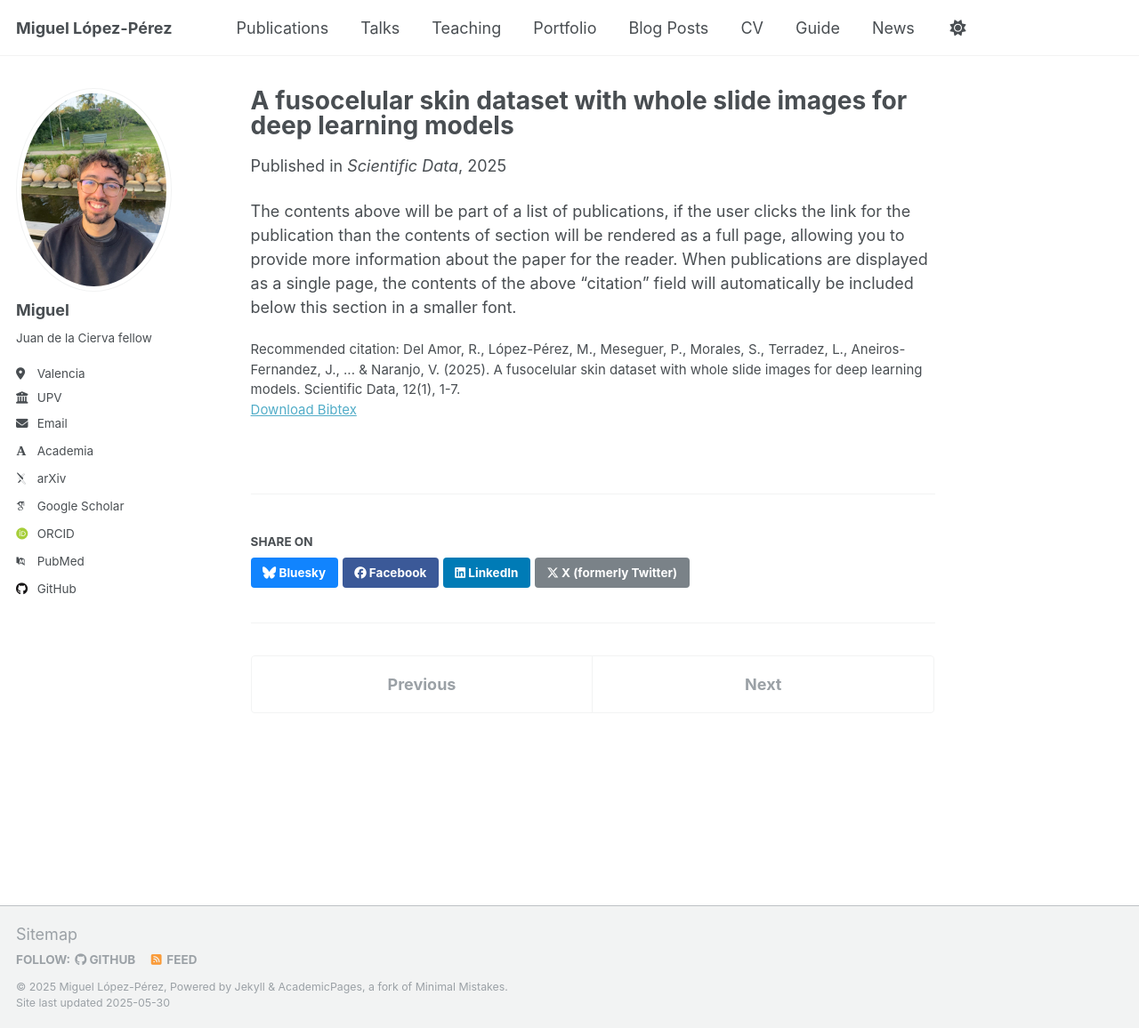
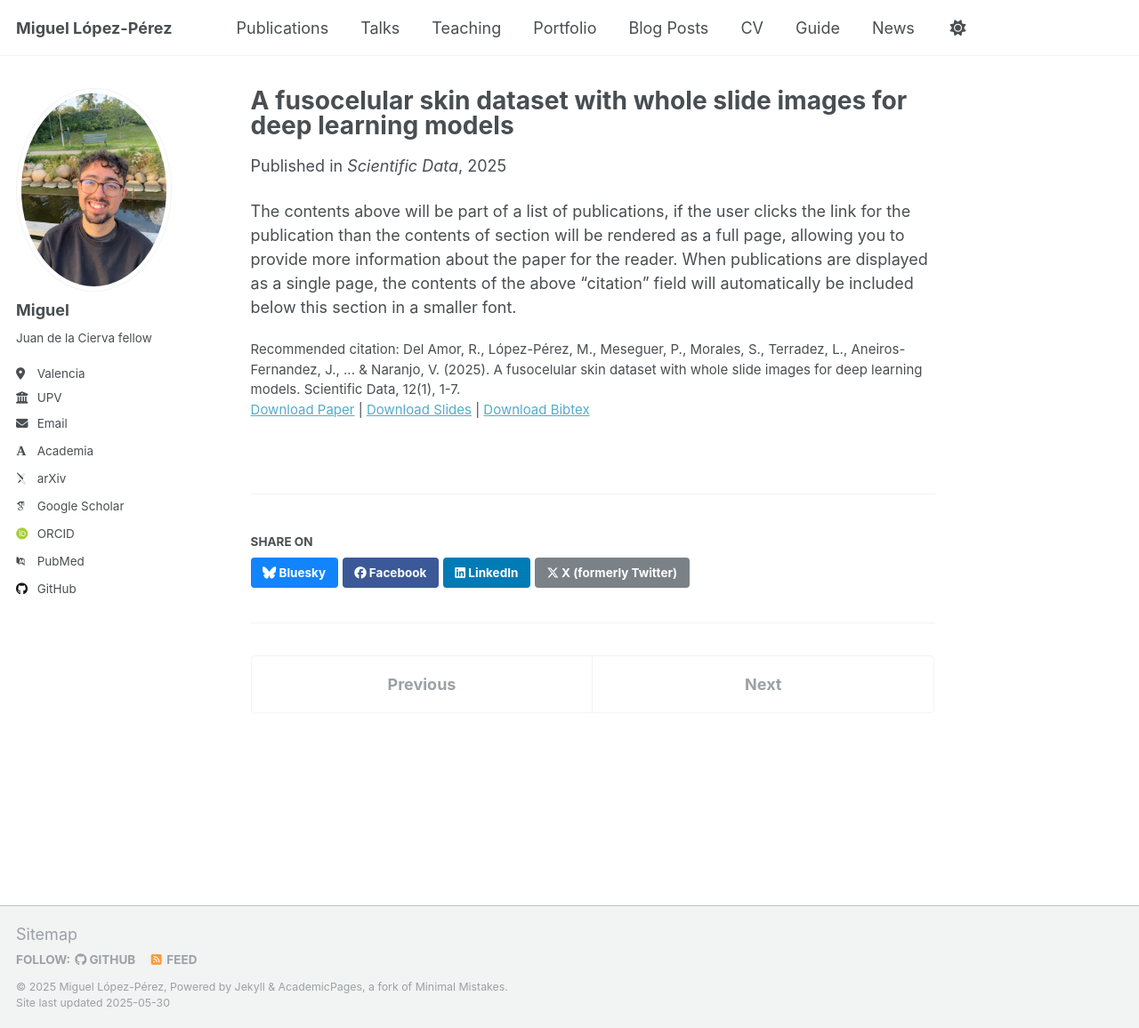
Before and after one commit to wizmik12/wizmik12.github.io, a Jekyll site: the page built from _publications/2009-10-01-paper-title-number-1.md, in a window 1280 px wide and 1156 px high. Shown: the whole window at 89% size. Built offline with Jekyll 4.4.1, drawn with Linux system fonts in a browser that asks for light colours; some web fonts are replaced; some of the changed lines change nothing that is shown.

Commit message:
Update 2009-10-01-paper-title-number-1.md

```diff
--- a/_publications/2009-10-01-paper-title-number-1.md
+++ b/_publications/2009-10-01-paper-title-number-1.md
@@ -6,6 +6,8 @@ category: manuscripts
 permalink: /publication/scientific_data_2025
 date: 2025-05-14
 venue: 'Scientific Data'
+slidesurl: 'http://academicpages.github.io/files/slides1.pdf'
+paperurl: 'http://academicpages.github.io/files/paper1.pdf'
 bibtexurl: 'http://academicpages.github.io/files/bibtex1.bib'
 citation: 'Del Amor, R., López-Pérez, M., Meseguer, P., Morales, S., Terradez, L., Aneiros-Fernandez, J., ... & Naranjo, V. (2025). A fusocelular skin dataset with whole slide images for deep learning models. Scientific Data, 12(1), 1-7.'
 ---
```
